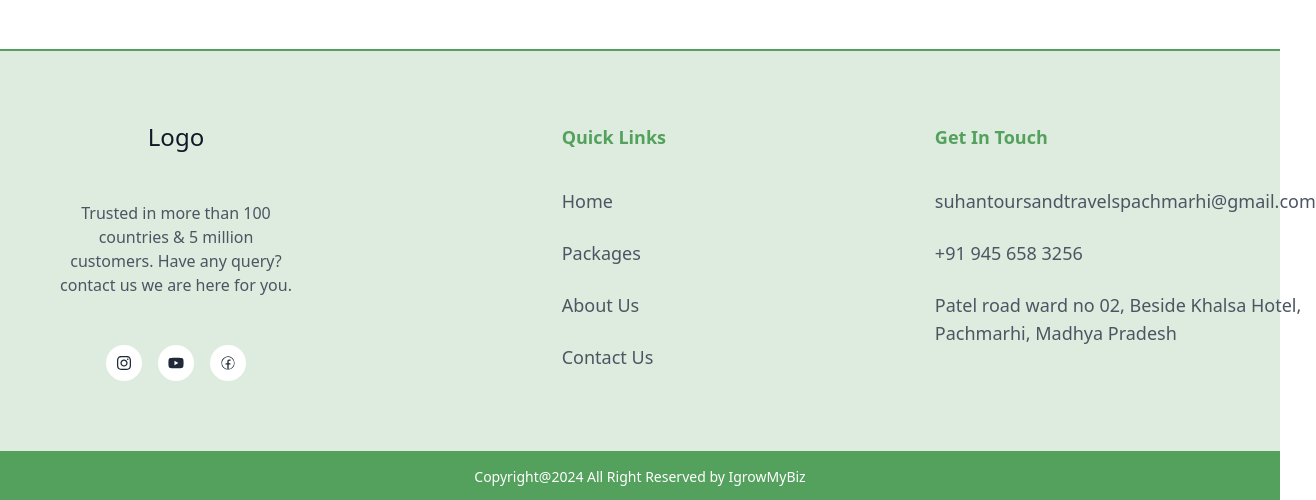
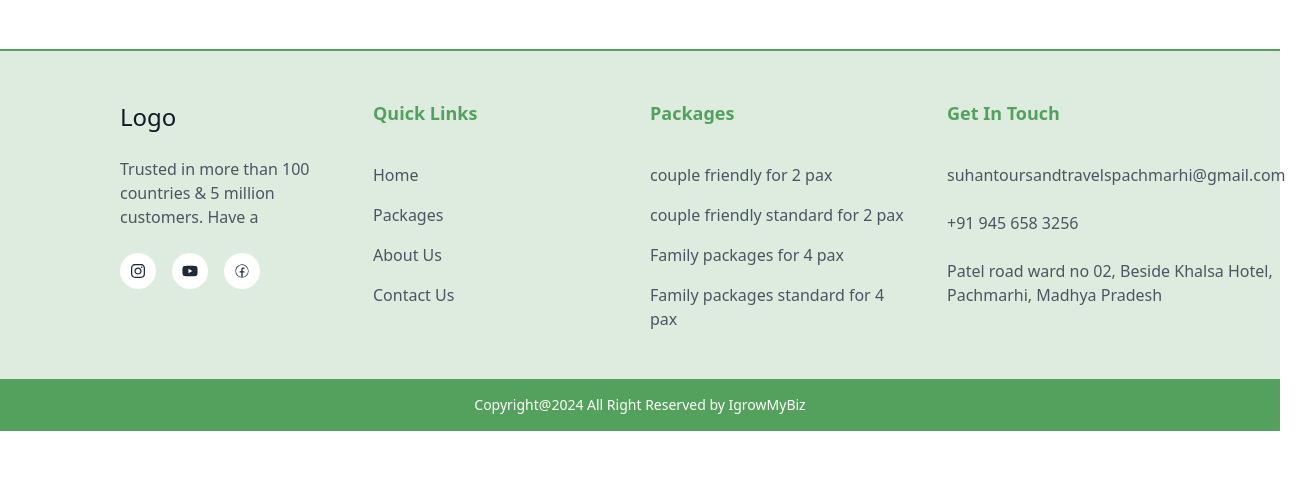
Before and after one commit to aniketkalawat88/travel-web, a Next.js app: page /about-us in a window 1280 px wide. Shown: the part 1493-1993 px from the top of the page, 1316 px wide, since content can reach past the window. After the commit the page ends 1924 px from the top, so only its background shows below. Built offline with nearby package versions, Linux system fonts and the light colour scheme; a web font is replaced by a local one.

Commit message:
form-added

```diff
--- a/src/app/_components/footer.jsx
+++ b/src/app/_components/footer.jsx
@@ -6,20 +6,19 @@ import Link from 'next/link';
 const Footer = () => {
   return (
     <footer className="w-full bg-primary-main/20 border-t-2 border-primary-main">
-  <div className=" px-4 sm:px-6 lg:px-8 max-w-7xl mx-auto ">
-    <div className="py-2 grid grid-cols-7 gap-x-5 gap-y-8 ">
-      <div className="col-span-full lg:col-span-3 relative text-gray-800 rounded-2xl gap-12 p-6 lg:w-72 h-96 flex flex-col justify-center items-center">
+  <div className=" px-4 sm:px-6 lg:px-8 w-[90%] mx-auto ">
+    <div className="grid md:grid-cols-12 gap-x-5 gap-y-8 ">
+      <div className="col-span-full lg:col-span-3 relative text-gray-800 rounded-2xl gap-6 p-6 lg:w-72 h-72 flex flex-col justify-center it ">
         <Link
           href="/"
-          className="flex justify-center lg:justify-start text-gray-900 text-2xl"
+          className="flex lg:justify-start text-gray-900 text-2xl"
         >
           Logo
         </Link>
-        <p className="text-center text-gray-600 font-medium">
-          Trusted in more than 100 countries &amp; 5 million customers. Have any
-          query? contact us we are here for you.
+        <p className="text-left text-gray-600 text-base font-medium">
+          Trusted in more than 100 countries &amp; 5 million customers. Have a
         </p>
-        <div className="flex  space-x-4 sm:justify-center">
+        <div className="flex space-x-4 ">
           <Link
             href=""
             className="w-9 h-9 rounded-full bg-white flex justify-center items-center hover:shadow-md"
@@ -40,12 +39,12 @@ const Footer = () => {
           </Link>
         </div>
       </div>
-      <div className="block lg:py-16 col-span-full min-[500px]:col-span-6 md:col-span-2 lg:col-span-2">
+      <div className="block lg:py-12 col-span-full min-[500px]:col-span-6 md:col-span-2 lg:col-span-3">
         <h4 className="text-lg text-primary-main font-bold mb-9 text-center lg:text-left">
           Quick Links
         </h4>
         <div className="flex gap-6 lg:gap-12 max-lg:justify-center">
-          <ul className="text-gray-600 transition-all duration-500 grid gap-6 text-lg font-medium">
+          <ul className="text-gray-600 transition-all duration-500 grid gap-4 text-base font-medium">
             <li>
               <Link href="/">Home</Link>
             </li>
@@ -61,9 +60,30 @@ const Footer = () => {
           </ul>
         </div>
       </div>
-      <div className="block text-center lg:text-left lg:py-16 col-span-full min-[500px]:col-span-6 md:col-span-2 lg:col-span-2 lg:pl-5">
+      <div className="block lg:py-12 col-span-full min-[500px]:col-span-6 md:col-span-2 lg:col-span-3">
+        <h4 className="text-lg text-primary-main font-bold mb-9 text-center lg:text-left">
+         Packages
+        </h4>
+        <div className="flex gap-6 lg:gap-12 max-lg:justify-center">
+          <ul className="text-gray-600 transition-all duration-500 grid gap-4 text-base font-medium">
+            <li>
+              couple friendly for 2 pax
+            </li>
+            <li>
+              couple friendly standard for 2 pax
+            </li>
+            <li>
+            Family packages for 4 pax
+            </li>
+            <li>
+            Family packages standard for 4 pax
+            </li>
+          </ul>
+        </div>
+      </div>
+      <div className="block text-center lg:text-left lg:py-12 col-span-full min-[500px]:col-span-6 md:col-span-2 lg:col-span-3 lg:pl-5">
         <h4 className="text-lg text-primary-main font-bold mb-9">Get In Touch</h4>
-        <ul className="text-gray-600 transition-all duration-500 grid gap-6  text-lg font-medium">
+        <ul className="text-gray-600 transition-all duration-500 grid gap-6  text-base font-medium">
           <li>suhantoursandtravelspachmarhi@gmail.com</li>
           <li>+91 945 658 3256</li>
           <li>Patel road ward no 02, Beside Khalsa Hotel, Pachmarhi, Madhya Pradesh</li>
--- /dev/null
+++ b/src/app/_components/form-popup.jsx
@@ -0,0 +1,127 @@
+"use client"
+
+import React, { useState } from 'react';
+import { RxCrossCircled } from "react-icons/rx";
+
+export default function FormPopup() {
+  // Use state to control modal visibility
+  const [isOpen, setIsOpen] = useState(false);
+
+  // Function to open modal
+  const openModal = () => setIsOpen(true);
+
+  // Function to close modal
+  const closeModal = () => setIsOpen(false);
+
+  return (
+    <div>
+      <div className="flex justify-center items-center">
+        {/* Trigger Button */}
+        <button onClick={openModal} className="bg-primary-main text-white py-2 sm:py-3 px-4 sm:px-6 rounded-sm text-sm hover:bg-primary-main transition duration-300 font-medium"
+            >
+              Explore Now
+            </button>
+        {/* Modal */}
+        {isOpen && ( // Conditional rendering of modal based on isOpen state
+          <div
+            id="contactFormModal"
+            className="fixed z-10 inset-0 overflow-y-auto"
+          >
+            <div className="flex items-center justify-center min-h-screen bg-black/90">
+              <div className="bg-white w-full max-w-sm rounded shadow-md border-2 border-primary-main">
+                <div className="flex justify-end p-2">
+                  {/* Close Button */}
+                  <button
+                    onClick={closeModal} // onClick event to close the modal
+                    className="text-gray-700 hover:text-red-500 text-xl"
+                  >
+                    <RxCrossCircled />
+                  </button>
+                </div>
+                <h2 className="text-2xl font-bold mb-4 text-primary-main">Contact Us</h2>
+                <form action="" method="post" className='grid grid-cols-1 gap-2 text-start h-96 overflow-y-scroll p-6'>
+                  <div className="mb-4">
+                    <label
+                      htmlFor="name"
+                      className="block text-primary-main text-sm font-bold mb-2"
+                    >
+                      Name
+                    </label>
+                    <input
+                      type="text"
+                      id="name"
+                      name="name"
+                      className="w-full p-2 border rounded-md focus:outline-none text-black"
+                    />
+                  </div>
+                  <div className="mb-4">
+                    <label
+                      htmlFor="email"
+                      className="block text-primary-main text-sm font-bold mb-2"
+                    >
+                      Email
+                    </label>
+                    <input
+                      type="email"
+                      id="email"
+                      name="email"
+                      className="w-full p-2 border rounded-md focus:outline-none text-black"
+                    />
+                  </div>
+                  <div className="mb-4">
+                    <label
+                      htmlFor="tel"
+                      className="block text-primary-main text-sm font-bold mb-2"
+                    >
+                      Number
+                    </label>
+                    <input
+                      type="tel"
+                      id="tel"
+                      name="number"
+                      className="w-full p-2 border rounded-md focus:outline-none text-black"
+                    />
+                  </div>
+                  <div className="mb-4">
+                    <label
+                      htmlFor="date"
+                      className="block text-primary-main text-sm font-bold mb-2"
+                    >
+                      Date
+                    </label>
+                    <input
+                      type="date"
+                      id="date"
+                      name="date"
+                      className="w-full p-2 border rounded-md focus:outline-none text-black"
+                    />
+                  </div>
+                  <div className="mb-4 ">
+                    <label
+                      htmlFor="message"
+                      className="block text-primary-main text-sm font-bold mb-2"
+                    >
+                      Message
+                    </label>
+                    <textarea
+                      id="message"
+                      name="message"
+                      className="w-full p-2 border rounded-md focus:outline-none text-black"
+                      defaultValue={""}
+                    />
+                  </div>
+                  <button
+                    type="submit"
+                    className="bg-primary-main-500 text-white font-bold py-2 px-4 rounded bg-primary-main w-fit"
+                  >
+                    Send Message
+                  </button>
+                </form>
+              </div>
+            </div>
+          </div>
+        )}
+      </div>
+    </div>
+  );
+}
--- a/src/app/_components/hero-section.jsx
+++ b/src/app/_components/hero-section.jsx
@@ -1,6 +1,7 @@
 import React from "react";
 import Link from "next/link";
 import { londrinasketch } from "../font";
+import FormPopup from "./form-popup";
 
 const HeroSection = () => {
   return (
@@ -35,12 +36,13 @@ const HeroSection = () => {
             <p className="text-sm sm:text-sm mb-6 max-w-2xl mx-auto ">
              {`    Suhana Tours and Travels offers personalized tours in Pachmarhi, showcasing its stunning nature, rich culture, and hidden gems for unforgettable adventures.`}
             </p>
-            <Link
+            {/* <Link
               href="#"
               className="bg-primary-main text-white py-2 sm:py-3 px-4 sm:px-6 rounded-sm text-sm hover:bg-primary-main transition duration-300 font-medium"
             >
               Explore Now
-            </Link>
+            </Link> */}
+            <FormPopup />
           </div>
         </div>
     </div>
--- a/src/app/_components/navbar.jsx
+++ b/src/app/_components/navbar.jsx
@@ -34,14 +34,12 @@ const Navbar = () => {
       href="/"
       className="flex items-center space-x-3 rtl:space-x-reverse"
     >
-      {/* <img
-        src="https://flowbite.com/docs/images/logo.svg"
+      <img
+        src="/assets/images/about-images/logo.png"
         className="h-8"
         alt="Flowbite Logo"
-      /> */}
-      <span className="self-center text-2xl font-semibold whitespace-nowrap dark:text-primary-main">
-        Logo
-      </span>
+      />
+
     </Link>
     {/* <button
       data-collapse-toggle="navbar-default"
```
Also changed, not shown: public/assets/images/about-images/logo.png (added).
